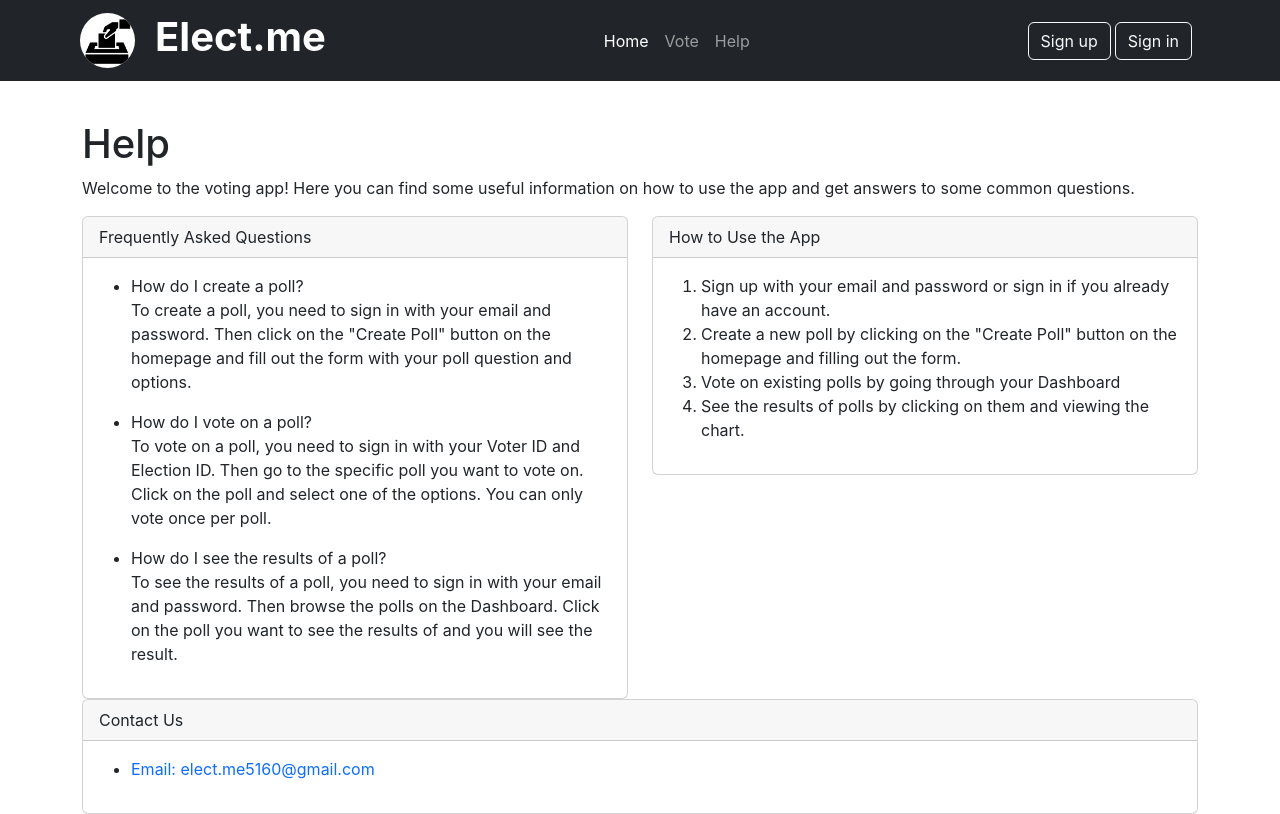
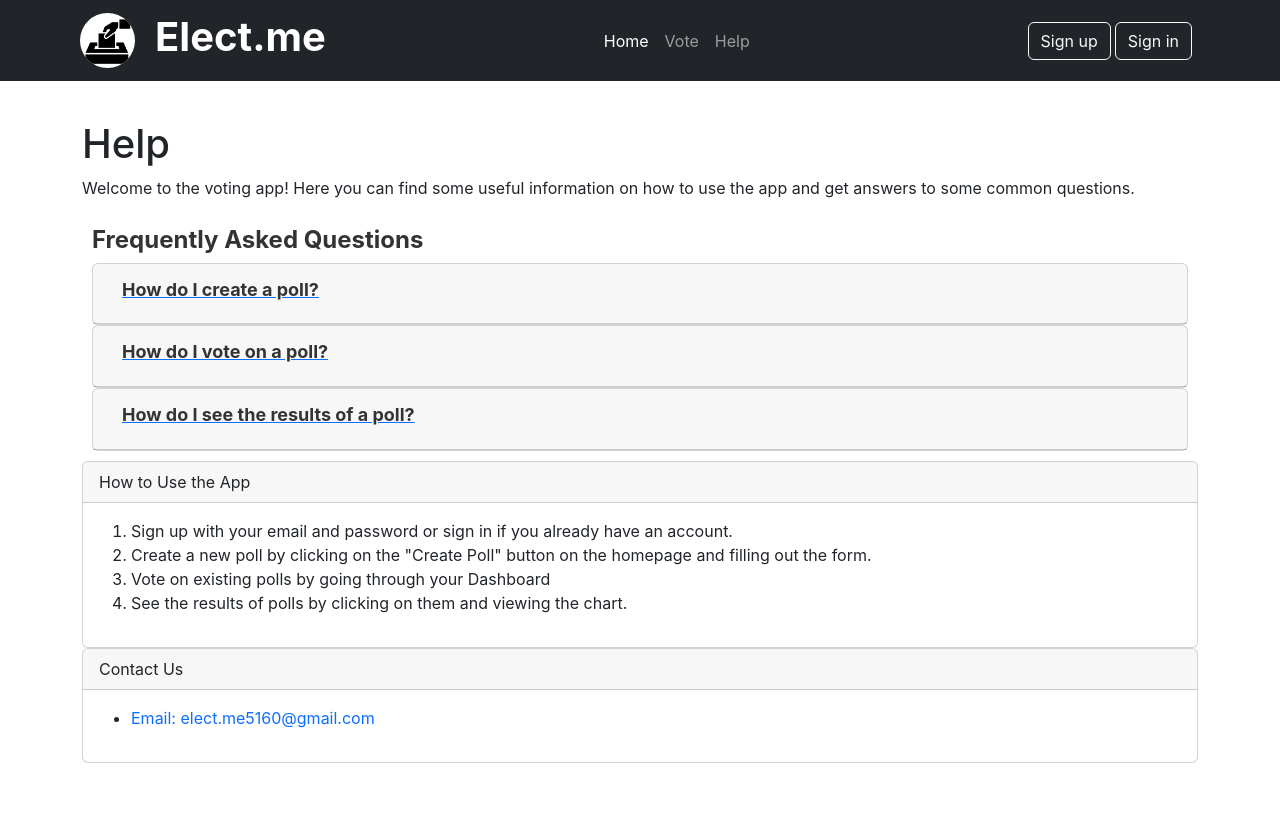
Before and after one commit to RizwanCSEDU25/Elect.me, a React (Create React App) app: page /help in a window 1280 px wide. Built offline with nearby package versions, Linux system fonts and the light colour scheme; the HTML template or start-up script is replaced by a standard one.

Commit message:
help page collapsible and homepage carousel done

```diff
--- a/src/pages/Help.js
+++ b/src/pages/Help.js
@@ -1,8 +1,45 @@
-import React from 'react';
-import { Container, Row, Col, Card } from 'react-bootstrap';
-import { Link } from 'react-router-dom';
+import React, { useState } from 'react';
+import { Accordion, Card, Container, Row, Col, Button, Collapse } from 'react-bootstrap';
 
-function Help() {
+// Assuming you have some faqData array with title and content properties
+const faqData = [
+  {
+    title: "How do I create a poll?",
+    content: "To create a poll, you need to sign in with your email and password. Then click on the Create Poll button on the homepage and fill out the form with your poll question and options."
+  },
+  {
+    title: "How do I vote on a poll?",
+    content: "To vote on a poll, you need to sign in with your Voter ID and Election ID. Then go to the specific poll you want to vote on. Click on the poll and select one of the options. You can only vote once per poll."
+  },
+  {
+    title: "How do I see the results of a poll?",
+    content: "To see the results of a poll, you need to sign in with your email and password. Then browse the polls on the Dashboard. Click on the poll you want to see the results of and you will see the result."
+  }
+];
+
+// A function that renders a single FAQ item
+const renderFAQItem = ({title, content}, index) => {
+  // A state variable that indicates whether the answer is expanded or collapsed
+  const [open, setOpen] = useState(false);
+
+  return (
+    <Card>
+      <Card.Header>
+        <Button variant="link" onClick={() => setOpen(!open)}>
+          <h1 style={{color: '#333', fontSize: 18, fontWeight: 'bold'}}>{title}</h1>
+        </Button>
+      </Card.Header>
+      <Collapse in={open}>
+        <Card.Body>
+          <h1 style={{color: '#333', fontSize: 16}}>{content}</h1>
+        </Card.Body>
+      </Collapse>
+    </Card>
+  );
+};
+
+// A function that renders the whole component
+const Help = () => {
   return (
     <Container>
       <Row>
@@ -12,24 +49,15 @@ function Help() {
         </Col>
       </Row>
       <Row>
-        <Col md={6}>
-          <Card>
-            <Card.Header>Frequently Asked Questions</Card.Header>
-            <Card.Body>
-              <Card.Text>
-                <ul>
-                  <li>How do I create a poll?</li>
-                  <p>To create a poll, you need to sign in with your email and password. Then click on the "Create Poll" button on the homepage and fill out the form with your poll question and options.</p>
-                  <li>How do I vote on a poll?</li>
-                  <p>To vote on a poll, you need to sign in with your Voter ID and Election ID. Then go to the specific poll you want to vote on. Click on the poll and select one of the options. You can only vote once per poll.</p>
-                  <li>How do I see the results of a poll?</li>
-                  <p>To see the results of a poll, you need to sign in with your email and password. Then browse the polls on the Dashboard. Click on the poll you want to see the results of and you will see the result.</p>
-                </ul>
-              </Card.Text>
-            </Card.Body>
-          </Card>
+        <Col>
+          <div style={{flex: 1, backgroundColor: '#fff', padding: 10}}>
+            <h1 style={{color: '#333', fontSize: 24, fontWeight: 'bold', marginVertical: 10}}>Frequently Asked Questions</h1>
+            {faqData.map(renderFAQItem)}
+          </div>
         </Col>
-        <Col md={6}>
+        </Row>
+        <Row>
+        <Col>
           <Card>
             <Card.Header>How to Use the App</Card.Header>
             <Card.Body>
@@ -59,7 +87,6 @@ function Help() {
           </Card>
         </Col>
       </Row>
-
     </Container>
   );
 }
--- a/src/pages/Home.js
+++ b/src/pages/Home.js
@@ -1,11 +1,37 @@
 import React from 'react';
-import { Container, Row, Col, Card } from 'react-bootstrap';
+import { Container, Row, Col, Card, Carousel } from 'react-bootstrap';
 
 //const Home = () => {
   //return (
     //<div>home</div>
   //)
 //}
+
+const cardData = [
+  {
+    title: "100+",
+    text: "Polls created"
+  },
+  {
+    title: "500+",
+    text: "Votes casted"
+  },
+  {
+    title: "50+",
+    text: "Users registered"
+  }
+];
+
+const renderCardItem = ({title, text}) => (
+  <Carousel.Item>
+    <Card className="border-0">
+      <Card.Body>
+        <Card.Title>{title}</Card.Title>
+        <Card.Text>{text}</Card.Text>
+      </Card.Body>
+    </Card>
+  </Carousel.Item>
+);
 
 
 function Home() {
@@ -17,38 +43,17 @@ function Home() {
           <p>The easiest way to create and participate in polls</p>
         </Col>
       </Row>
-      <Row className="text-center mt-4">
-        <Col>
-          <Card className="border-0">
-            <Card.Body>
-              <Card.Title>100+</Card.Title>
-              <Card.Text>Polls created</Card.Text>
-            </Card.Body>
-          </Card>
-        </Col>
-        <Col>
-          <Card className="border-0">
-            <Card.Body>
-              <Card.Title>500+</Card.Title>
-              <Card.Text>Votes casted</Card.Text>
-            </Card.Body>
-          </Card>
-        </Col>
-        <Col>
-          <Card className="border-0">
-            <Card.Body>
-              <Card.Title>50+</Card.Title>
-              <Card.Text>Users registered</Card.Text>
-            </Card.Body>
-          </Card>
-        </Col>
-      </Row>
+      <div className="text-center mt-4">
+          <Carousel interval={3000} indicators={false} controls={false}>
+            {cardData.map(renderCardItem)}
+          </Carousel>
+      </div>
       <Row className="text-center mt-4">
         <Col md={6}>
           <h3>What our users say</h3>
-          <p>"Voting App is awesome! I can create polls easily and share them with my friends."</p>
+          <p>"Voting App is awesome! I can create polls easily."</p>
 
-          <p>"I love Voting App! It's fun and simple to use. I can vote on different topics and see the results instantly."</p>
+          <p>"I love Voting App! It's fun and simple to use. I can vote on different topics and see the results."</p>
 
         </Col>
         <Col md={6}>
@@ -56,7 +61,7 @@ function Home() {
           <ul className="list-unstyled">
             <li> It's free and easy to use</li>
             <li> It's secure and reliable</li>
-            <li> It's responsive and mobile-friendly</li>
+            <li> It's responsive and device-friendly</li>
             <li> It's customizable and flexible</li>
             <li> It's fun and engaging</li>
           </ul>
```
Also changed, not shown: 1 other file (tests, documents, lock files or other folders).
